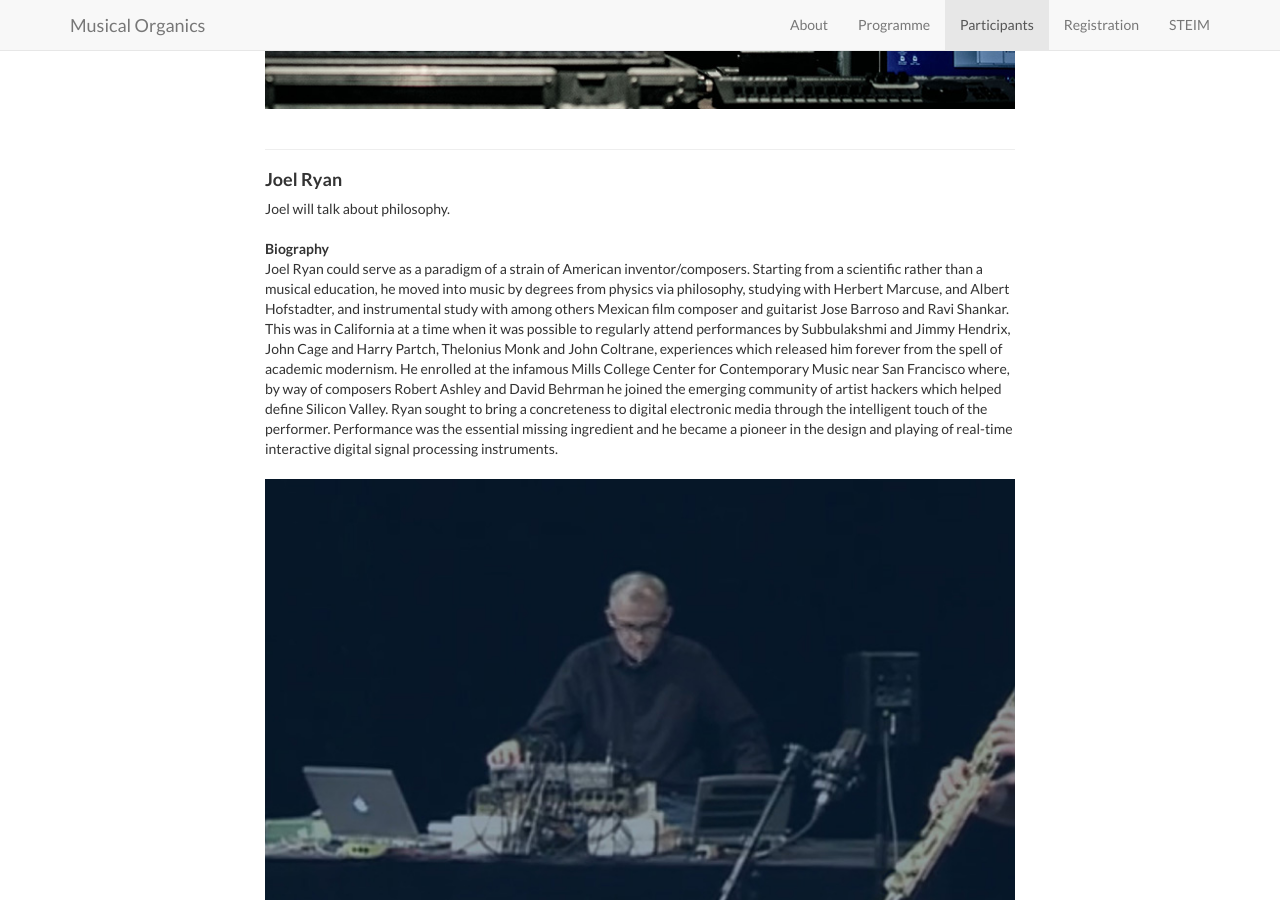
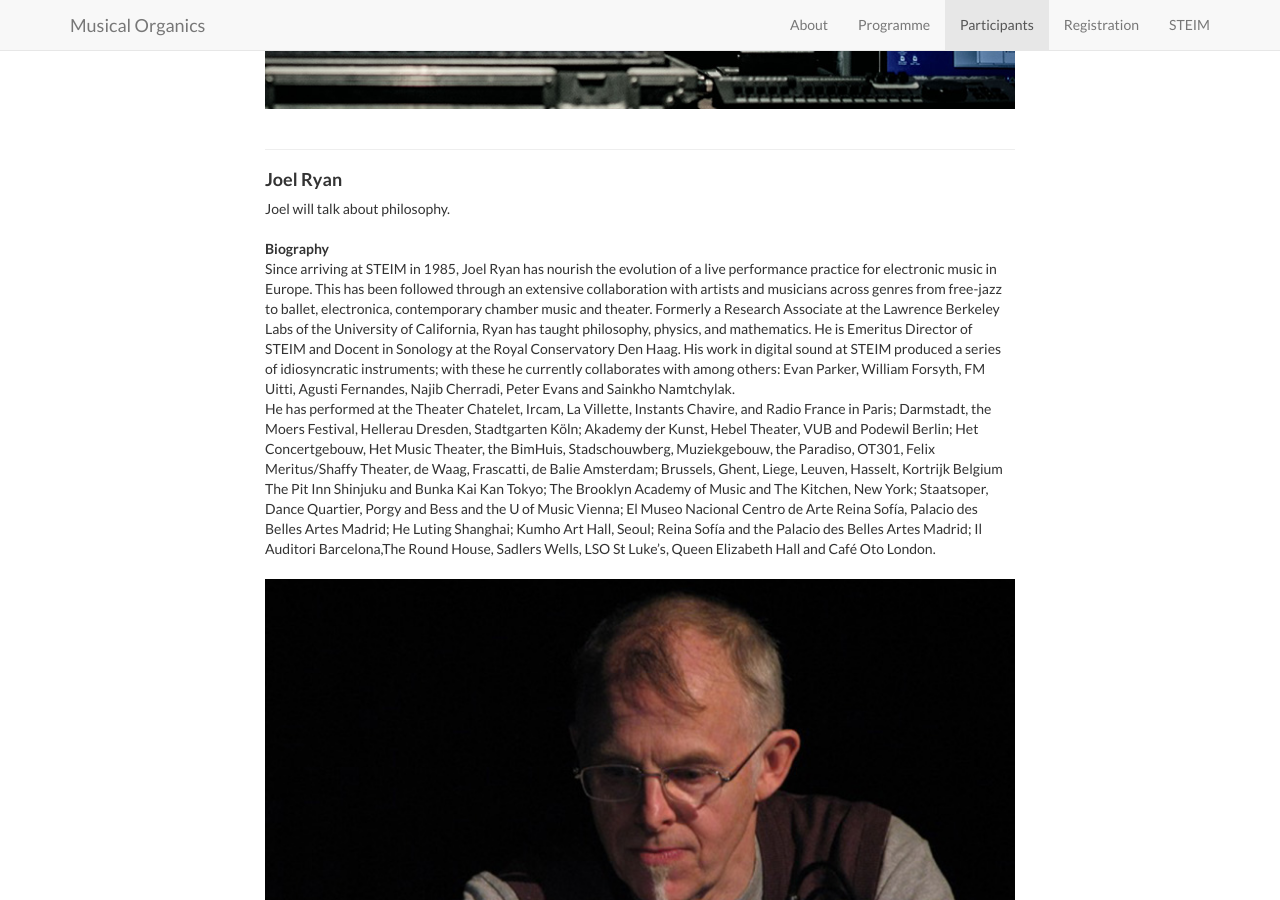
Before and after one commit to thormagnusson/steim, a Jekyll site: the page built from index.html, in a window 1280 px wide and 900 px high, scrolled down 9212 px. Built offline with Jekyll 4.4.1, drawn with Linux system fonts in a browser that asks for light colours.

Commit message:
programme update

```diff
--- a/_includes/participants.html
+++ b/_includes/participants.html
@@ -137,7 +137,10 @@
 
             <br><b>Biography</b><br>
 
-            Joel Ryan could serve as a paradigm of a strain of American inventor/composers. Starting from a scientific rather than a musical education, he moved into music by degrees from physics via philosophy, studying with Herbert Marcuse, and Albert Hofstadter, and instrumental study with among others Mexican film composer and guitarist Jose Barroso and Ravi Shankar. This was in California at a time when it was possible to regularly attend performances by Subbulakshmi and Jimmy Hendrix, John Cage and Harry Partch, Thelonius Monk and John Coltrane, experiences which released him forever from the spell of academic modernism. He enrolled at the infamous Mills College Center for Contemporary Music near San Francisco where, by way of composers Robert Ashley and David Behrman he joined the emerging community of artist hackers which helped define Silicon Valley. Ryan sought to bring a concreteness to digital electronic media through the intelligent touch of the performer. Performance was the essential missing ingredient and he became a pioneer in the design and playing of real-time interactive digital signal processing instruments.<br><br>
+            Since arriving at STEIM in 1985, Joel Ryan has nourish the evolution of a live performance practice for electronic music in Europe.  This has been followed through an extensive collaboration with artists and musicians across genres from free-jazz to ballet, electronica, contemporary chamber music and theater.  Formerly a Research Associate at the Lawrence Berkeley Labs of the University of California, Ryan has taught philosophy, physics, and mathematics.  He is Emeritus Director of STEIM and Docent in Sonology at the Royal Conservatory Den Haag. His work in digital sound at STEIM produced a series of idiosyncratic instruments; with these he currently collaborates with among others: Evan Parker, William Forsyth, FM Uitti, Agusti Fernandes, Najib Cherradi, Peter Evans and Sainkho Namtchylak. <br>
+
+            He has performed at the Theater Chatelet, Ircam, La Villette, Instants Chavire, and Radio France in Paris; Darmstadt, the Moers Festival,  Hellerau Dresden, Stadtgarten Köln; Akademy der Kunst, Hebel Theater, VUB and Podewil Berlin; Het Concertgebouw, Het Music Theater, the BimHuis, Stadschouwberg, Muziekgebouw, the Paradiso, OT301, Felix Meritus/Shaffy Theater, de Waag, Frascatti, de Balie Amsterdam; Brussels, Ghent, Liege, Leuven, Hasselt, Kortrijk Belgium The Pit Inn Shinjuku and Bunka Kai Kan Tokyo; The Brooklyn Academy of Music and The Kitchen, New York; Staatsoper, Dance Quartier, Porgy and Bess and the U of Music Vienna; El Museo Nacional Centro de Arte Reina Sofía, Palacio des Belles Artes Madrid; He Luting Shanghai; Kumho Art Hall, Seoul; Reina Sofía and the Palacio des Belles Artes Madrid; Il Auditori Barcelona,The Round House, Sadlers Wells, LSO St Luke’s, Queen Elizabeth Hall and Café Oto London.
+<br><br>
 
 
             <div class="image-wrapper">
```
Also changed, not shown: img/joel.jpg.
